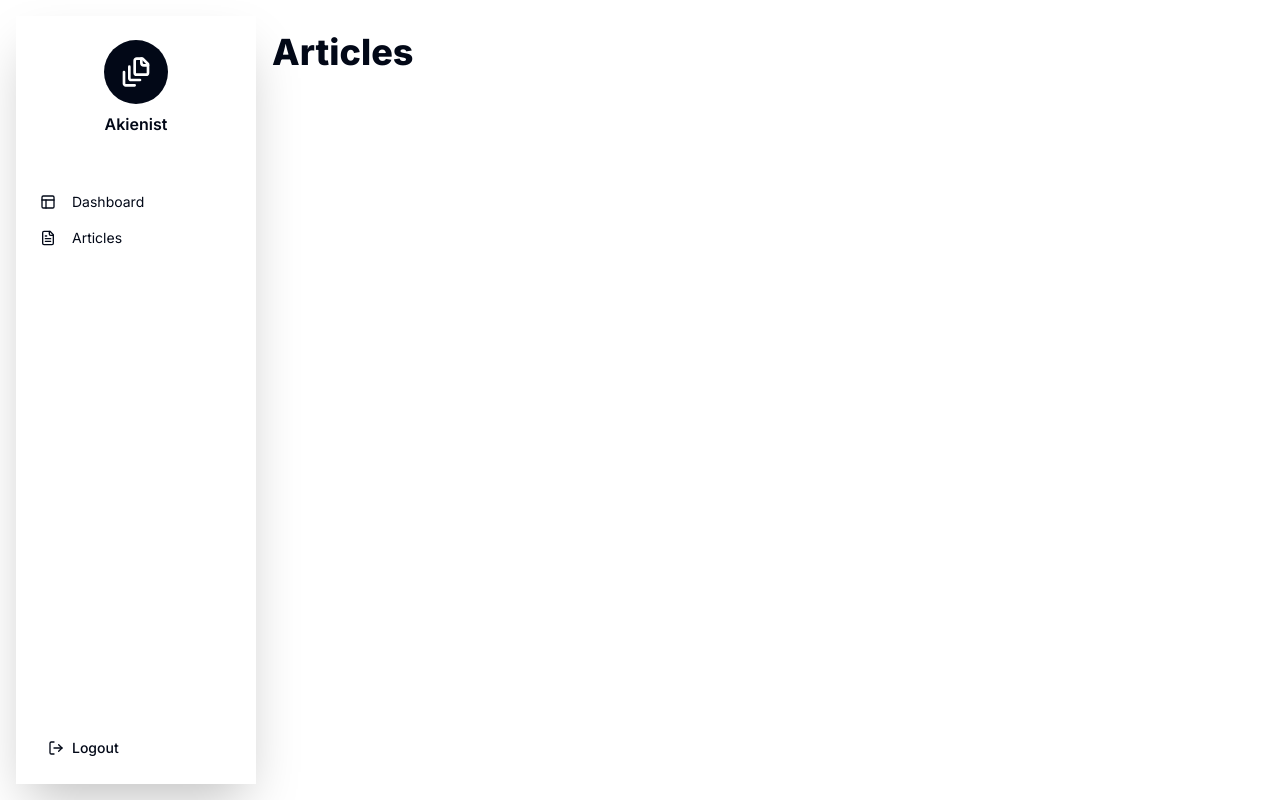
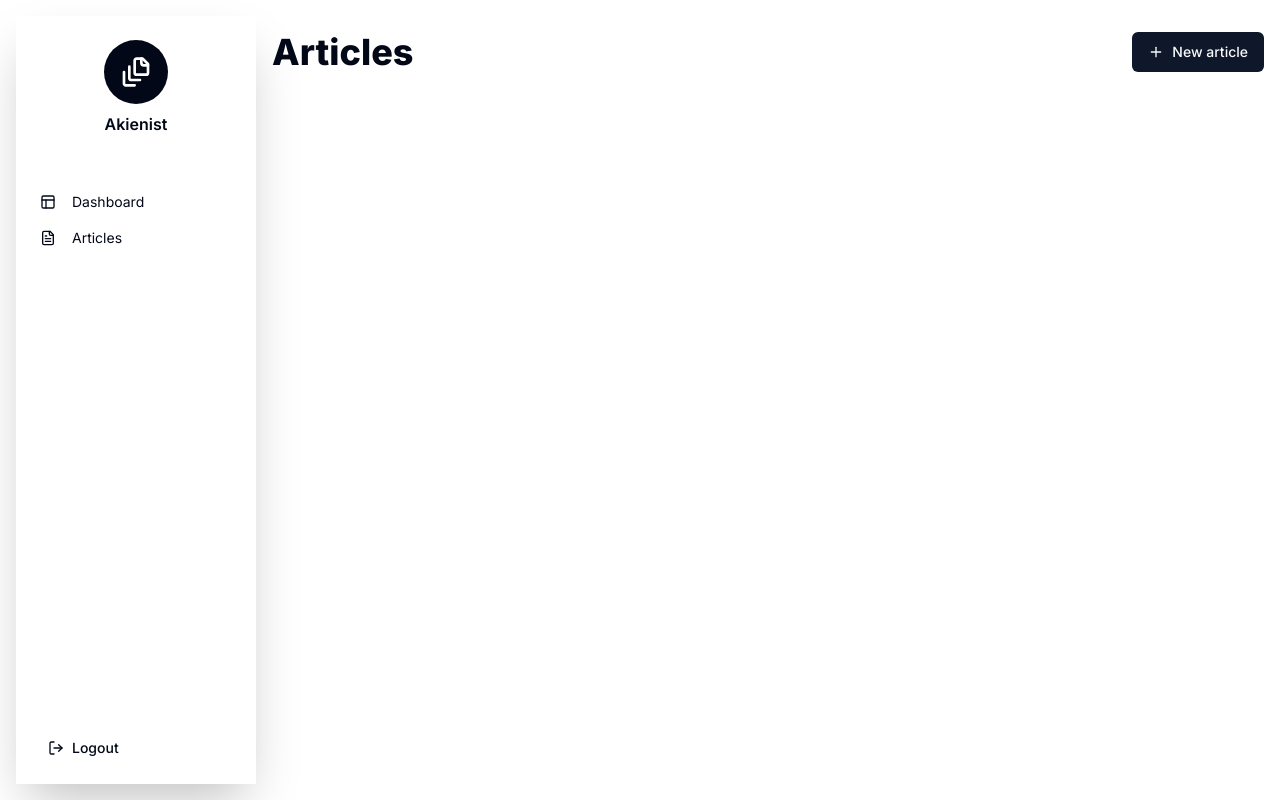
Before and after one commit to glody007/akieni-blog, a Next.js app: page /dashboard/articles in a window 1280 px wide. Built offline with nearby package versions, Linux system fonts and the light colour scheme.

Commit message:
feat: navigate to the editor

```diff
--- a/app/dashboard/articles/page.tsx
+++ b/app/dashboard/articles/page.tsx
@@ -1,8 +1,15 @@
+import { CreateArticleButton } from "@/components/dashboard/create-article-button";
 import { DashboardShell } from "@/components/dashboard/shell";
 
 export default function ArticlesPage() {
     return (
-        <DashboardShell title="Articles" className="h-full pt-4">
+        <DashboardShell
+            title="Articles"
+            action={(
+                <CreateArticleButton />
+            )}
+            className="h-full pt-4"
+        >
 
         </DashboardShell>
     )
--- /dev/null
+++ b/app/editor/[id]/page.tsx
@@ -0,0 +1,8 @@
+
+export default function EditorPage() {
+    return (
+        <div>
+
+        </div>
+    )
+}
--- /dev/null
+++ b/components/dashboard/create-article-button.tsx
@@ -0,0 +1,20 @@
+"use client"
+
+import { useRouter } from "next/navigation";
+import { Icons } from "../icons";
+import { Button } from "../ui/button";
+
+export function CreateArticleButton() {
+    const router = useRouter()
+
+    const createArticle = () => {
+        router.push("/editor/1")
+    }
+
+    return (
+        <Button onClick={createArticle}>
+            <Icons.plus className="w-4 h-4 mr-2" />
+            New article
+        </Button>
+    )
+}
```
